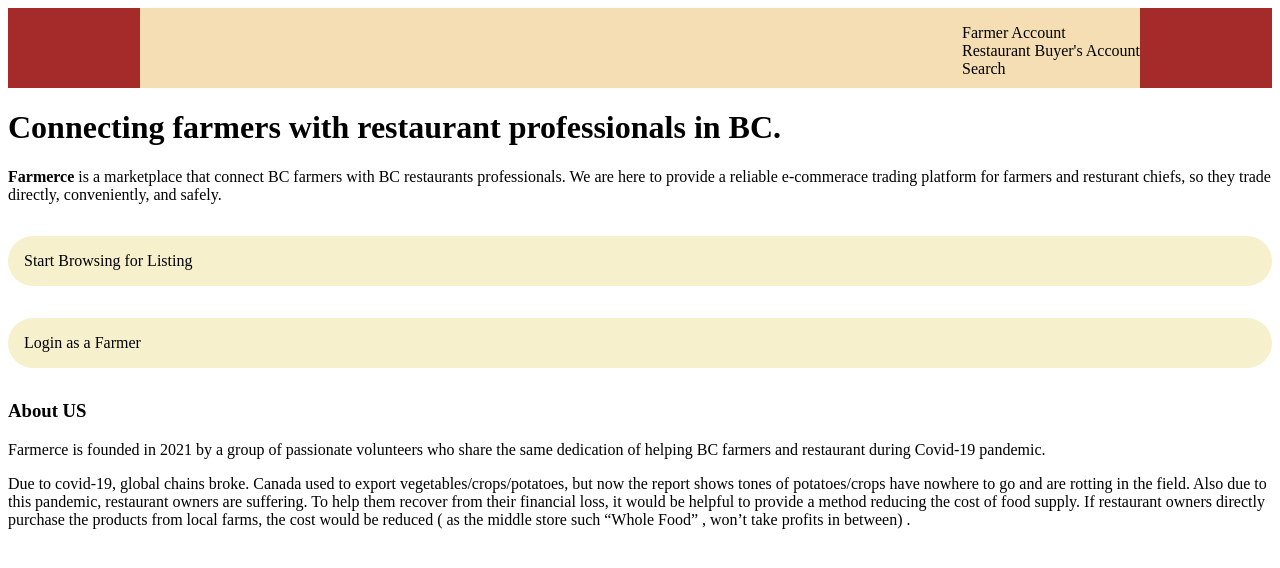
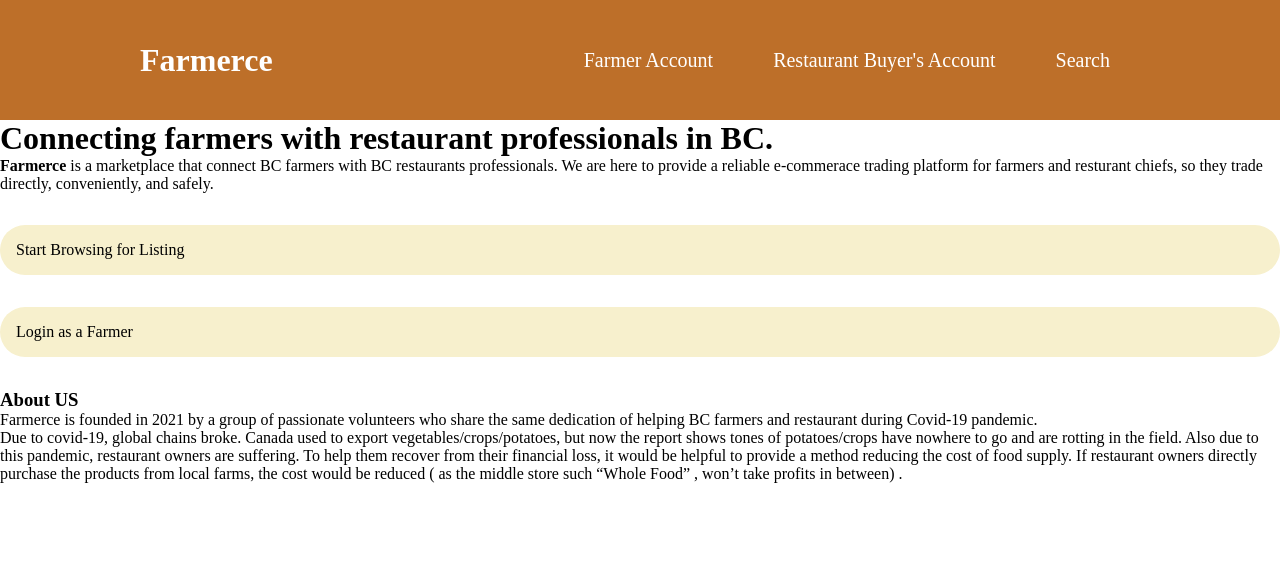
Before and after one commit to SetarehSh/HacktheBreak, a PHP site: page /homepage.html in a window 1280 px wide. Shown: the top 568 px of the page. Run offline with PHP 8.4, Linux system fonts and the light colour scheme.

Commit message:
setarch joins

```diff
--- a/homepage.html
+++ b/homepage.html
@@ -6,24 +6,26 @@
     <meta name="viewport" content="width=device-width, initial-scale=1.0">
     <link rel="stylesheet" href="./styles/homepage.css">
     <link rel="stylesheet" href="./styles/header.css">
+    <link rel="stylesheet" href="./styles/footer.css">
     <title>Home Page</title>
     <title>Home Page</title>
 </head>
 <body>
-    <nav>
+    <div class ="header">
         <div class = "innerHeader">
             <div class = "logo">
+                <h1>Farmerce</h1>
             </div>
 
             <ul class = "navBar">
 
-                <li> <a href = "farmer.html"></a> Farmer Account </li>
-                <li><a href = "chief.html"></a> Restaurant Buyer's Account</li>
-                <li><a href = "search.html"></a> Search</li>
+                <li> <a href = "farmer.html">Farmer Account</a>  </li>
+                <li><a href = "chief.html">Restaurant Buyer's Account</a> </li>
+                <li><a href = "search.html"> Search</a></li>
             </ul>
 
         </div>
-    </nav>
+    </div>
 
     <div class = "wrapper">
         <main>
--- a/styles/header.css
+++ b/styles/header.css
@@ -1,35 +1,57 @@
-nav{
+
+*{
+    margin: 0;
+    padding: 0;
+    list-style-type: none;
+    text-decoration: none;
+}
+
+.header{
     width:100%;
-    height: 10vh;
+    height: 15vh;
     display: block;
-    background-color: brown;
+    background-color: #BD6F29;
 }
+
 .innerHeader{
     width: 1000px;
     height: 100%;
     display: block;
-    background-color: wheat;
-    margin: auto;
+    background-color:#BD6F29;
+    margin: 0 auto;
 }
 
-.title{
+.logo{
     height: 100%;
-    display: block;
+    display: table;
     float:left;
 }
 
-.title h1{
-    color: black;
+.logo h1{
+    color: white;
+    height:100%;
+    display:table-cell;
     vertical-align: middle;
-
 }
 
 .navBar{
     float: right;
     height: 100%;
-    list-style-type: none;
 }
 
 .navBar li{
+    height: 100%;
+    display: table;
+    float: left;
+    padding: 0px 30px;
 
 }
+
+.navBar li a{
+    display: table-cell;
+    vertical-align: middle;
+    height: 100%;
+    color:white;
+    font-size: 20px;
+
+}
```
Also changed, not shown: styles/footer.css (added).
